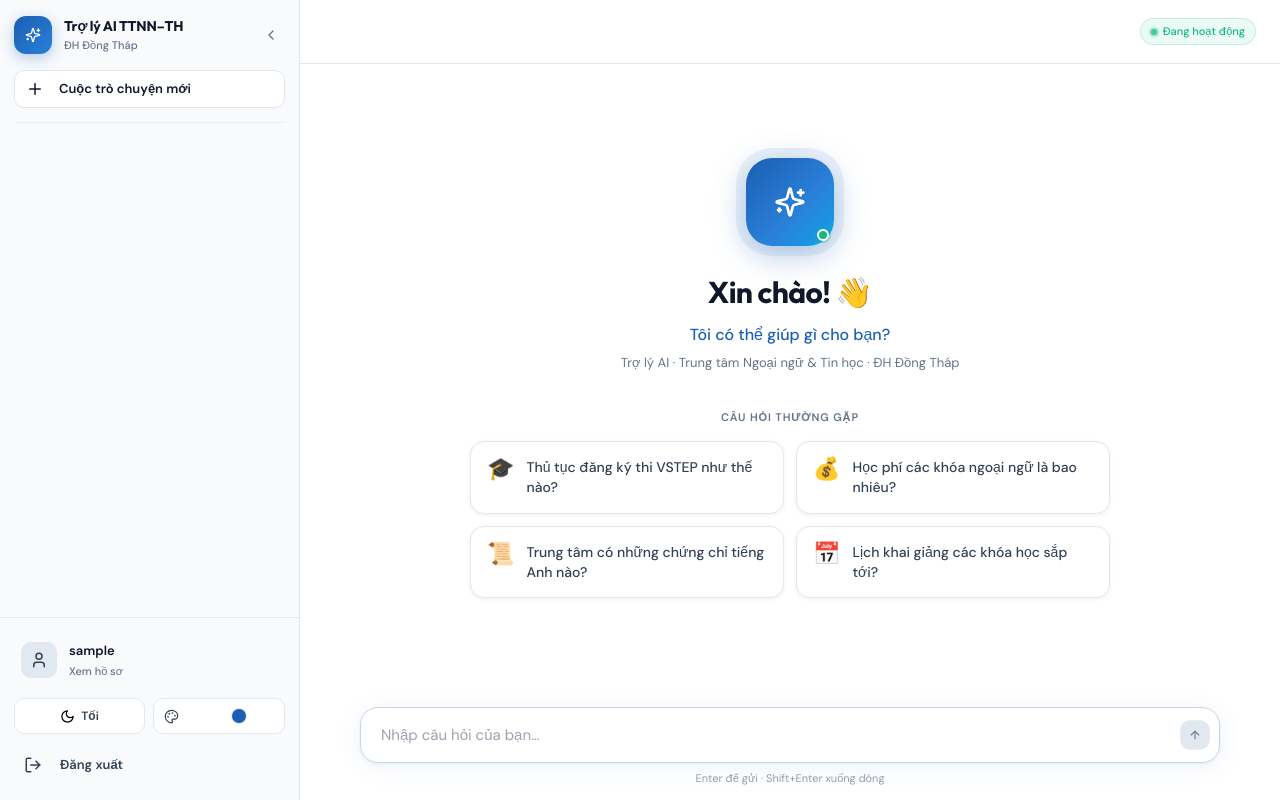
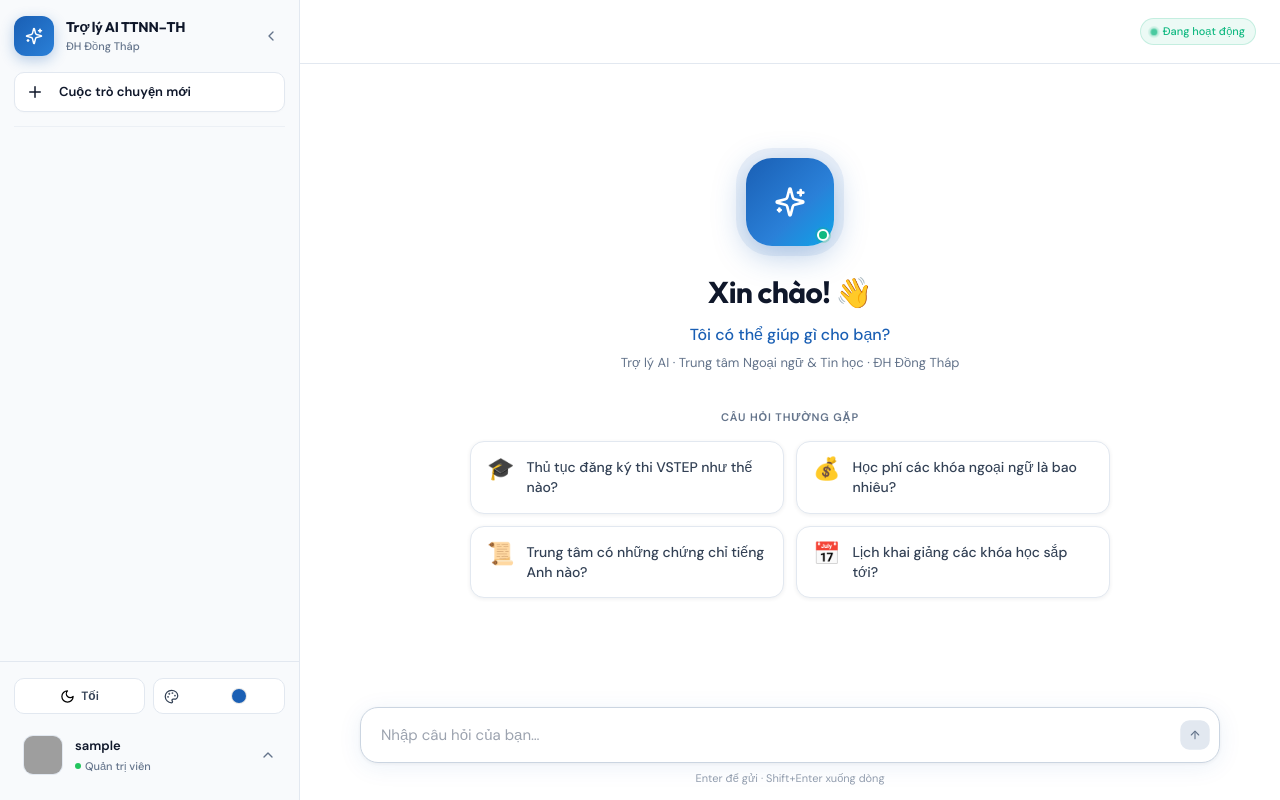
Before and after one commit to TanPhuc-source/chatbot-rag, a React (Vite) app in the folder frontend/: page / in a window 1280 px wide. Built offline with nearby package versions, Linux system fonts and the light colour scheme; sample sign-in values are in the browser's storage; grey boxes are pictures that could not be loaded; the HTML template or start-up script is replaced by a standard one.

Commit message:
fix sidebar

```diff
--- a/frontend/src/components/shared/Sidebar.tsx
+++ b/frontend/src/components/shared/Sidebar.tsx
@@ -1,5 +1,5 @@
 import { useEffect, useState } from "react";
-import { Plus, MessageSquare, Trash2, Sparkles, User, ChevronLeft, LogIn, LogOut, Moon, Sun, Palette } from "lucide-react";
+import { Plus, MessageSquare, Trash2, Sparkles, User, ChevronLeft, LogIn, LogOut, Moon, Sun, Palette, ChevronUp } from "lucide-react";
 import { useNavigate } from "react-router-dom";
 import { useChatStore } from "@/store/chatStore";
 import { useAuthStore } from "@/store/authStore";
@@ -16,8 +16,11 @@ interface Props {
 
 export default function Sidebar({ collapsed = false, onToggle, onClose, chatDarkMode, setChatDarkMode, chatColor, setChatColor }: Props) {
   const { conversations, activeId, clearMessages, setActiveConversation } = useChatStore();
-  const { isLoggedIn, username, role, logout, init } = useAuthStore();
+
+  const { isLoggedIn, username, full_name, avatar_url, role, logout, init } = useAuthStore() as any;
+
   const [hoveredId, setHoveredId] = useState<string | null>(null);
+  const [isUserMenuOpen, setIsUserMenuOpen] = useState(false);
   const navigate = useNavigate();
 
   useEffect(() => { init(); }, [init]);
@@ -25,22 +28,48 @@ export default function Sidebar({ collapsed = false, onToggle, onClose, chatDark
   const T = "0.28s cubic-bezier(0.4,0,0.2,1)";
   const handleNew = () => { clearMessages(); onClose?.(); };
   const handleSelect = (id: string) => { setActiveConversation(id); onClose?.(); };
-  const handleLogout = () => { logout(); clearMessages(); navigate("/"); };
+  const handleLogout = () => {
+    logout();
+    clearMessages();
+    setIsUserMenuOpen(false);
+    navigate("/");
+  };
 
   const slideText = (extraStyle?: React.CSSProperties): React.CSSProperties => ({
     overflow: "hidden", whiteSpace: "nowrap", maxWidth: collapsed ? 0 : 999, opacity: collapsed ? 0 : 1, transition: `max-width ${T}, opacity ${T}`, ...extraStyle,
   });
 
+  // ── FIX: LOGIC LẤY ẢNH ĐẠI DIỆN AN TOÀN ──
+  const getAvatarSrc = () => {
+    if (avatar_url) {
+      if (avatar_url.startsWith('blob:') || avatar_url.startsWith('http')) {
+        return avatar_url;
+      }
+      // Tự động xử lý dấu "/" để tránh lỗi http://127.0.0.1:8000uploads/...
+      const path = avatar_url.startsWith('/') ? avatar_url : `/${avatar_url}`;
+      return `http://127.0.0.1:8000${path}`;
+    }
+    return "https://upload.wikimedia.org/wikipedia/commons/7/7c/Profile_avatar_placeholder_large.png";
+  };
+
+  const avatarSrc = getAvatarSrc();
+  const displayName = full_name || username || "Tài khoản";
+
   return (
-    <aside className="flex flex-col h-full shrink-0" style={{ width: collapsed ? 68 : 300, transition: `width ${T}`, overflow: "hidden", background: "var(--sb-bg)", borderRight: "1px solid var(--border)" }}>
+    <>
+      {isUserMenuOpen && (
+        <div style={{ position: "fixed", inset: 0, zIndex: 40 }} onClick={() => setIsUserMenuOpen(false)} />
+      )}
+
+      <aside className="flex flex-col h-full shrink-0 relative z-50" style={{ width: collapsed ? 68 : 300, transition: `width ${T}`, overflow: "hidden", background: "var(--sb-bg)", borderRight: "1px solid var(--border)" }}>
 
         {/* ── Header ── */}
         <div style={{ flexShrink: 0, display: "flex", flexDirection: "column", padding: "16px 14px 14px", gap: 16 }}>
-        {/* Logo & Title */}
-        <div style={{ display: "flex", alignItems: "center", height: 38 }}>
-          <button onClick={onToggle} style={{ width: 38, height: 38, borderRadius: 12, flexShrink: 0, background: "linear-gradient(135deg,#1a5fb4,#2a80d8)", boxShadow: "0 4px 14px rgba(26,95,180,0.3)", display: "flex", alignItems: "center", justifyContent: "center", border: "none", cursor: "pointer", marginLeft: collapsed ? 1 : 0, transition: `all ${T}` }} className="hover:scale-105 active:scale-95">
-            <Sparkles size={16} color="white" />
+          <div style={{ display: "flex", alignItems: "center", height: 40 }}>
+            <button onClick={onToggle} style={{ width: 40, height: 40, borderRadius: 12, flexShrink: 0, background: "linear-gradient(135deg,#1a5fb4,#2a80d8)", boxShadow: "0 4px 14px rgba(26,95,180,0.3)", display: "flex", alignItems: "center", justifyContent: "center", border: "none", cursor: "pointer", padding: 0, transition: `all ${T}` }} className="hover:scale-105 active:scale-95">
+              <Sparkles size={18} color="white" />
             </button>
+
             <div style={slideText({ display: "flex", alignItems: "center", flex: 1, paddingLeft: 12 })}>
               <div style={{ flex: 1, minWidth: 0 }}>
                 <p className="font-display" style={{ fontSize: 14, margin: 0, fontWeight: 700, color: "var(--text-primary)", letterSpacing: "-0.01em" }}>Trợ lý AI TTNN–TH</p>
@@ -52,10 +81,11 @@ export default function Sidebar({ collapsed = false, onToggle, onClose, chatDark
             </div>
           </div>
 
-        {/* Nút New Chat (Được thiết kế nổi bật hơn) */}
-        <button onClick={handleNew} title={collapsed ? "Cuộc trò chuyện mới" : undefined} style={{ display: "flex", alignItems: "center", width: "100%", overflow: "hidden", background: "var(--bg-1)", border: "1px solid var(--border)", cursor: "pointer", padding: "8px 4px", borderRadius: 10, color: "var(--text-primary)", fontSize: 13, fontWeight: 600, transition: `all 0.2s`, boxShadow: "0 1px 2px rgba(0,0,0,0.02)" }} className="hover:border-[var(--brand)] hover:text-[var(--brand)] hover:shadow-sm">
-          <div style={{ width: 32, display: "flex", alignItems: "center", justifyContent: "center", flexShrink: 0 }}><Plus size={18} /></div>
-          <span style={slideText({ paddingLeft: 8 })}>Cuộc trò chuyện mới</span>
+          <button onClick={handleNew} title={collapsed ? "Cuộc trò chuyện mới" : undefined} style={{ display: "flex", alignItems: "center", width: "100%", height: 40, overflow: "hidden", background: "var(--bg-1)", border: "1px solid var(--border)", cursor: "pointer", padding: 0, borderRadius: 10, color: "var(--text-primary)", fontSize: 13, fontWeight: 600, transition: `all 0.2s`, boxShadow: "0 1px 2px rgba(0,0,0,0.02)" }} className="hover:border-[var(--brand)] hover:text-[var(--brand)] hover:shadow-sm">
+            <div style={{ width: 40, height: 40, display: "flex", alignItems: "center", justifyContent: "center", flexShrink: 0 }}>
+              <Plus size={18} />
+            </div>
+            <span style={slideText({ paddingLeft: 4 })}>Cuộc trò chuyện mới</span>
           </button>
         </div>
 
@@ -64,7 +94,7 @@ export default function Sidebar({ collapsed = false, onToggle, onClose, chatDark
         {/* ── Chat list ── */}
         <nav style={{ padding: "14px", flex: 1, overflowY: "auto", overflowX: "hidden", display: "flex", flexDirection: "column", gap: 4 }}>
           {conversations.length === 0 && (
-          <div style={{ display: "flex", justifyContent: "center", paddingTop: 20, opacity: collapsed ? 1 : 0, transition: `opacity ${T}`, position: collapsed ? "static" : "absolute", pointerEvents: "none" }}>
+            <div style={{ display: "flex", justifyContent: "center", paddingTop: 20, opacity: collapsed ? 1 : 0, transition: `opacity ${T}`, position: collapsed ? "static" : "absolute", pointerEvents: "none", width: "100%" }}>
               <MessageSquare size={16} style={{ color: "var(--text-muted)", opacity: 0.3 }} />
             </div>
           )}
@@ -76,16 +106,17 @@ export default function Sidebar({ collapsed = false, onToggle, onClose, chatDark
               onMouseEnter={() => setHoveredId(conv.id)}
               onMouseLeave={() => setHoveredId(null)}
               title={collapsed ? conv.title : undefined}
-            style={{ display: "flex", alignItems: "center", padding: "10px", borderRadius: 10, cursor: "pointer", background: activeId === conv.id ? "var(--bg-3)" : "transparent", transition: "all 0.2s", overflow: "hidden" }}
+              style={{ display: "flex", alignItems: "center", height: 40, padding: 0, borderRadius: 10, cursor: "pointer", background: activeId === conv.id ? "var(--bg-3)" : "transparent", transition: "all 0.2s", overflow: "hidden" }}
               className={activeId !== conv.id ? "hover:bg-[var(--bg-2)]" : ""}
             >
-            <MessageSquare size={16} style={{ flexShrink: 0, color: activeId === conv.id ? "var(--brand)" : "var(--text-muted)", marginLeft: collapsed ? 3 : 0, transition: `all ${T}` }} />
-            <div style={slideText({ display: "flex", alignItems: "center", gap: 8, flex: 1, paddingLeft: 10, minWidth: 0 })}>
+              <div style={{ width: 40, height: 40, display: "flex", alignItems: "center", justifyContent: "center", flexShrink: 0 }}>
+                <MessageSquare size={16} style={{ color: activeId === conv.id ? "var(--brand)" : "var(--text-muted)", transition: `color ${T}` }} />
+              </div>
+
+              <div style={slideText({ display: "flex", alignItems: "center", flex: 1, paddingLeft: 8, paddingRight: 10, minWidth: 0 })}>
                 <p style={{ fontSize: 13, fontWeight: activeId === conv.id ? 600 : 500, color: activeId === conv.id ? "var(--text-primary)" : "var(--text-secondary)", whiteSpace: "nowrap", overflow: "hidden", textOverflow: "ellipsis", margin: 0, flex: 1 }}>{conv.title || "Cuộc trò chuyện"}</p>
-
-              {/* Nút xóa chat hiển thị mượt mà hơn */}
                 {hoveredId === conv.id && (
-                <button className="flex items-center justify-center p-1.5 rounded-md text-[var(--text-muted)] hover:text-red-500 hover:bg-red-500/10 bg-transparent border-none cursor-pointer transition-colors" onClick={e => { e.stopPropagation(); /* handle delete */ }}>
+                  <button className="flex items-center justify-center p-1.5 rounded-md text-[var(--text-muted)] hover:text-red-500 hover:bg-red-500/10 bg-transparent border-none cursor-pointer transition-colors" onClick={e => { e.stopPropagation(); }}>
                     <Trash2 size={14} />
                   </button>
                 )}
@@ -95,37 +126,10 @@ export default function Sidebar({ collapsed = false, onToggle, onClose, chatDark
         </nav>
 
         {/* ── Footer ── */}
-      <div style={{ flexShrink: 0, borderTop: "1px solid var(--border)", padding: "16px 14px", display: "flex", flexDirection: "column", gap: 12 }}>
+        <div style={{ flexShrink: 0, borderTop: "1px solid var(--border)", padding: "16px 14px", display: "flex", flexDirection: "column", gap: 12, position: "relative" }}>
 
-        {/* Profile Info Card */}
-        <div
-          onClick={() => isLoggedIn && navigate("/usersProfile")}
-          style={{ display: "flex", alignItems: "center", cursor: isLoggedIn ? "pointer" : "default", padding: "6px", borderRadius: 12, border: "1px solid transparent", transition: "all 0.2s" }}
-          className={isLoggedIn ? "hover:bg-[var(--bg-2)] hover:border-[var(--border)]" : ""}
-        >
-          <div style={{ flexShrink: 0, width: 36, height: 36, borderRadius: 10, display: "flex", alignItems: "center", justifyContent: "center", background: "var(--bg-3)", color: "var(--text-secondary)", marginLeft: collapsed ? 1 : 0, transition: `all ${T}` }}>
-            <User size={18} />
-          </div>
-          <div style={slideText({ paddingLeft: 12, flex: 1 })}>
-            {isLoggedIn ? (
-              <>
-                <p style={{ fontSize: 13, fontWeight: 700, color: "var(--text-primary)", margin: 0 }}>{username || "Tài khoản"}</p>
-                <p style={{ fontSize: 11, color: "var(--text-muted)", margin: "2px 0 0", fontWeight: 500 }}>Xem hồ sơ</p>
-              </>
-            ) : (
-              <>
-                <p style={{ fontSize: 13, fontWeight: 700, color: "var(--text-primary)", margin: 0 }}>Khách</p>
-                <p style={{ fontSize: 11, color: "var(--text-muted)", margin: "2px 0 0" }}>Chưa đăng nhập</p>
-              </>
-            )}
-          </div>
-        </div>
-
-
-        {/* Tùy chỉnh Theme Cục Bộ */}
+          {/* Menu Dropdown Popup */}
           <div style={{ display: "flex", gap: 8, opacity: collapsed ? 0 : 1, transition: `opacity ${T}`, maxHeight: collapsed ? 0 : 40, overflow: "hidden" }}>
-
-          {/* Nút Sáng/Tối */}
             <button
               onClick={() => setChatDarkMode?.(!chatDarkMode)}
               style={{ width: "50%", display: "flex", alignItems: "center", justifyContent: "center", gap: 6, height: 36, borderRadius: 10, border: "1px solid var(--border)", background: "var(--bg-1)", color: "var(--text-secondary)", cursor: "pointer", fontSize: 12, fontWeight: 600, transition: "all 0.2s" }}
@@ -135,7 +139,6 @@ export default function Sidebar({ collapsed = false, onToggle, onClose, chatDark
               {chatDarkMode ? "Sáng" : "Tối"}
             </button>
 
-          {/* Nút Chọn Màu */}
             <div style={{ width: "50%", display: "flex", alignItems: "center", justifyContent: "center", height: 36, padding: "0 10px", borderRadius: 10, border: "1px solid var(--border)", background: "var(--bg-1)", position: "relative", transition: "all 0.2s" }} className="hover:bg-[var(--bg-2)]">
               <Palette size={15} color="var(--text-secondary)" style={{ position: "absolute", left: 10, pointerEvents: "none" }} />
               <input
@@ -147,34 +150,70 @@ export default function Sidebar({ collapsed = false, onToggle, onClose, chatDark
               />
               <div style={{ width: 14, height: 14, borderRadius: "50%", background: chatColor || "#1a5fb4", marginLeft: 15, boxShadow: "0 0 0 1px rgba(0,0,0,0.1)", flexShrink: 0 }} />
             </div>
-
           </div>
 
-        {/* Auth Buttons */}
-        <div style={{ display: "flex", flexDirection: "column", gap: 6 }}>
+          {/* Pop-up Info */}
+          {isUserMenuOpen && (
+            <div style={{ position: "absolute", bottom: "calc(100% - 10px)", left: 14, right: 14, background: "var(--bg-1)", borderRadius: 12, border: "1px solid var(--border)", boxShadow: "0 10px 25px rgba(0,0,0,0.15)", overflow: "hidden", zIndex: 50, padding: 6 }}>
               {isLoggedIn ? (
-            <button
-              onClick={handleLogout}
-              title={collapsed ? "Đăng xuất" : undefined}
-              style={{ display: "flex", alignItems: "center", height: 38, width: "100%", borderRadius: 10, background: "transparent", border: "none", color: "var(--text-secondary)", fontSize: 13, fontWeight: 600, cursor: "pointer", transition: "all 0.2s" }}
-              className="hover:bg-red-500/10 hover:text-red-500"
+                <>
+                  <div onClick={() => { navigate("/usersProfile"); setIsUserMenuOpen(false); }} style={{ display: "flex", alignItems: "center", gap: 12, padding: "10px 12px", cursor: "pointer", borderRadius: 8, color: "var(--text-primary)", fontSize: 13, fontWeight: 500 }} className="hover:bg-[var(--bg-2)]">
+                    <User size={16} color="var(--brand)" /> Thông tin tài khoản
+                  </div>
+                  <div style={{ height: 1, background: "var(--border)", margin: "4px 0", opacity: 0.6 }} />
+                  <div onClick={handleLogout} style={{ display: "flex", alignItems: "center", gap: 12, padding: "10px 12px", cursor: "pointer", borderRadius: 8, color: "#ef4444", fontSize: 13, fontWeight: 500 }} className="hover:bg-red-500/10">
+                    <LogOut size={16} /> Đăng xuất
+                  </div>
+                </>
+              ) : (
+                <div onClick={() => { navigate("/login"); setIsUserMenuOpen(false); }} style={{ display: "flex", alignItems: "center", gap: 12, padding: "10px 12px", cursor: "pointer", borderRadius: 8, color: "var(--brand)", fontSize: 13, fontWeight: 500 }} className="hover:bg-[var(--bg-2)]">
+                  <LogIn size={16} /> Đăng nhập
+                </div>
+              )}
+            </div>
+          )}
+
+          {/* Profile Card */}
+          <div
+            onClick={() => setIsUserMenuOpen(!isUserMenuOpen)}
+            title={collapsed ? "Tài khoản" : undefined}
+            style={{ display: "flex", alignItems: "center", cursor: "pointer", padding: collapsed ? 0 : 8, height: collapsed ? 40 : "auto", borderRadius: 12, border: isUserMenuOpen ? "1px solid var(--border)" : "1px solid transparent", background: isUserMenuOpen ? "var(--bg-2)" : "transparent", transition: "all 0.2s" }}
+            className="hover:bg-[var(--bg-2)] hover:border-[var(--border)]"
           >
-              <div style={{ width: 38, display: "flex", alignItems: "center", justifyContent: "center", flexShrink: 0 }}><LogOut size={18} /></div>
-              <span style={slideText({ paddingLeft: 8 })}>Đăng xuất</span>
-            </button>
+            <div style={{ width: 40, height: 40, borderRadius: 10, display: "flex", alignItems: "center", justifyContent: "center", background: "var(--bg-3)", color: "var(--text-secondary)", flexShrink: 0, overflow: "hidden", border: "1px solid var(--border)", transition: `all ${T}` }}>
+              {isLoggedIn ? (
+                <img src={avatarSrc} alt="Avatar" style={{ width: "100%", height: "100%", objectFit: "cover", objectPosition: "center" }} />
               ) : (
-            <button
-              onClick={() => navigate("/login")}
-              title={collapsed ? "Đăng nhập" : undefined}
-              style={{ display: "flex", alignItems: "center", height: 40, width: "100%", borderRadius: 10, background: "var(--brand)", border: "none", color: "white", fontSize: 13, fontWeight: 600, cursor: "pointer", transition: "all 0.2s", boxShadow: "0 4px 12px rgba(0,0,0,0.1)" }}
-              className="hover:brightness-110 active:scale-95"
-            >
-              <div style={{ width: 38, display: "flex", alignItems: "center", justifyContent: "center", flexShrink: 0 }}><LogIn size={18} /></div>
-              <span style={slideText({ paddingLeft: 8 })}>Đăng nhập ngay</span>
-            </button>
+                <User size={18} />
+              )}
+            </div>
+
+            <div style={slideText({ paddingLeft: 12, flex: 1 })}>
+              {isLoggedIn ? (
+                <div style={{ display: "flex", alignItems: "center", justifyContent: "space-between" }}>
+                  <div style={{ flex: 1, minWidth: 0, paddingRight: 8 }}>
+                    <p style={{ fontSize: 13, fontWeight: 700, color: "var(--text-primary)", margin: 0, whiteSpace: "nowrap", overflow: "hidden", textOverflow: "ellipsis" }}>{displayName}</p>
+                    <p style={{ fontSize: 11, color: "var(--text-muted)", margin: "2px 0 0", display: "flex", alignItems: "center", gap: 4, fontWeight: 500 }}>
+                      <span style={{ width: 6, height: 6, borderRadius: "50%", background: "#22c55e", display: "inline-block" }}></span>
+                      {role === 'admin' ? 'Quản trị viên' : 'Người dùng'}
+                    </p>
+                  </div>
+                  <ChevronUp size={16} style={{ color: "var(--text-muted)", transition: "transform 0.2s", transform: isUserMenuOpen ? "rotate(180deg)" : "rotate(0deg)" }} />
+                </div>
+              ) : (
+                <div style={{ display: "flex", alignItems: "center", justifyContent: "space-between" }}>
+                  <div>
+                    <p style={{ fontSize: 13, fontWeight: 700, color: "var(--text-primary)", margin: 0 }}>Khách</p>
+                    <p style={{ fontSize: 11, color: "var(--text-muted)", margin: "2px 0 0" }}>Chưa đăng nhập</p>
+                  </div>
+                  <ChevronUp size={16} style={{ color: "var(--text-muted)", transition: "transform 0.2s", transform: isUserMenuOpen ? "rotate(180deg)" : "rotate(0deg)" }} />
+                </div>
               )}
             </div>
           </div>
+
+        </div>
       </aside>
+    </>
   );
 }
```
Lines whose indentation alone changed are shown as unchanged.
